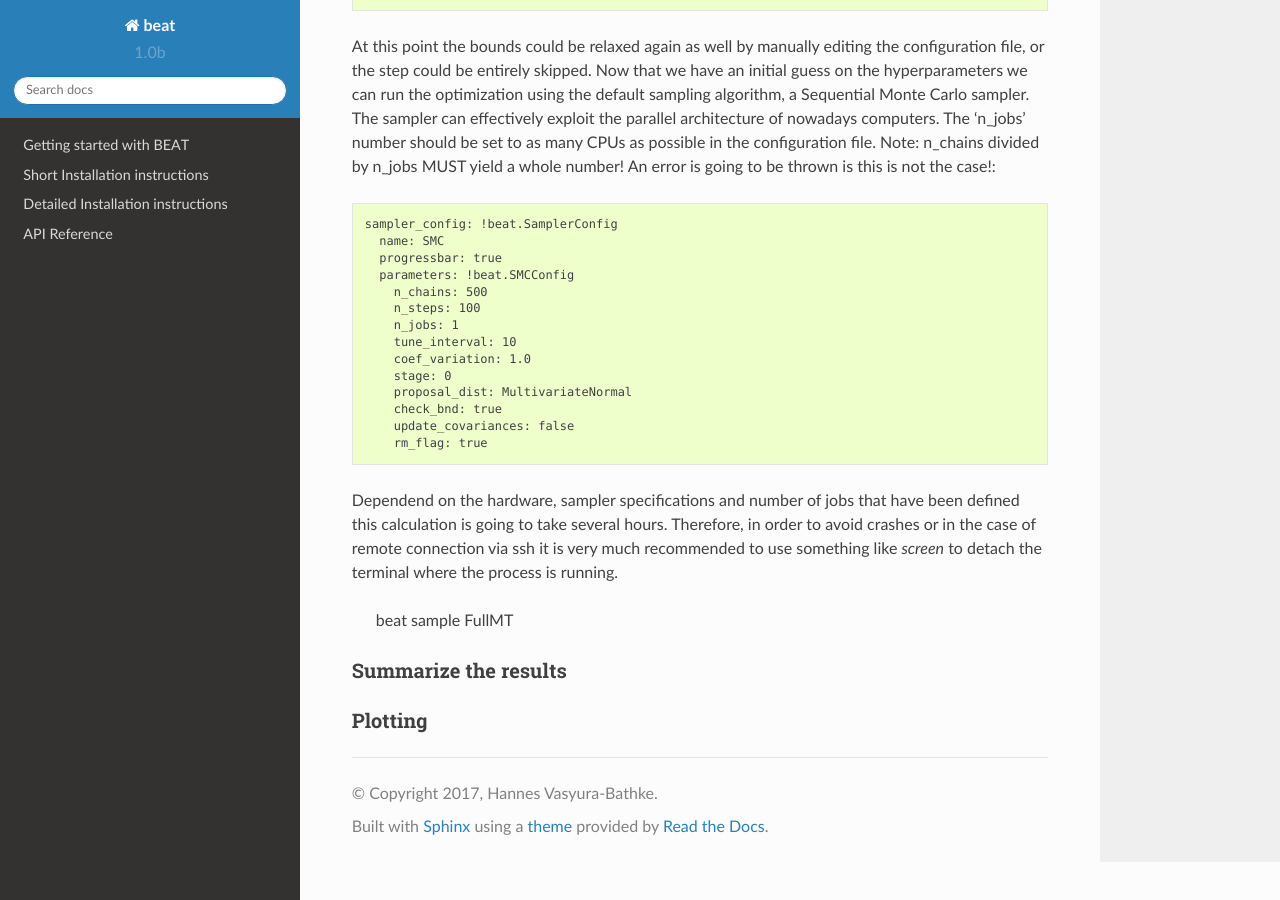
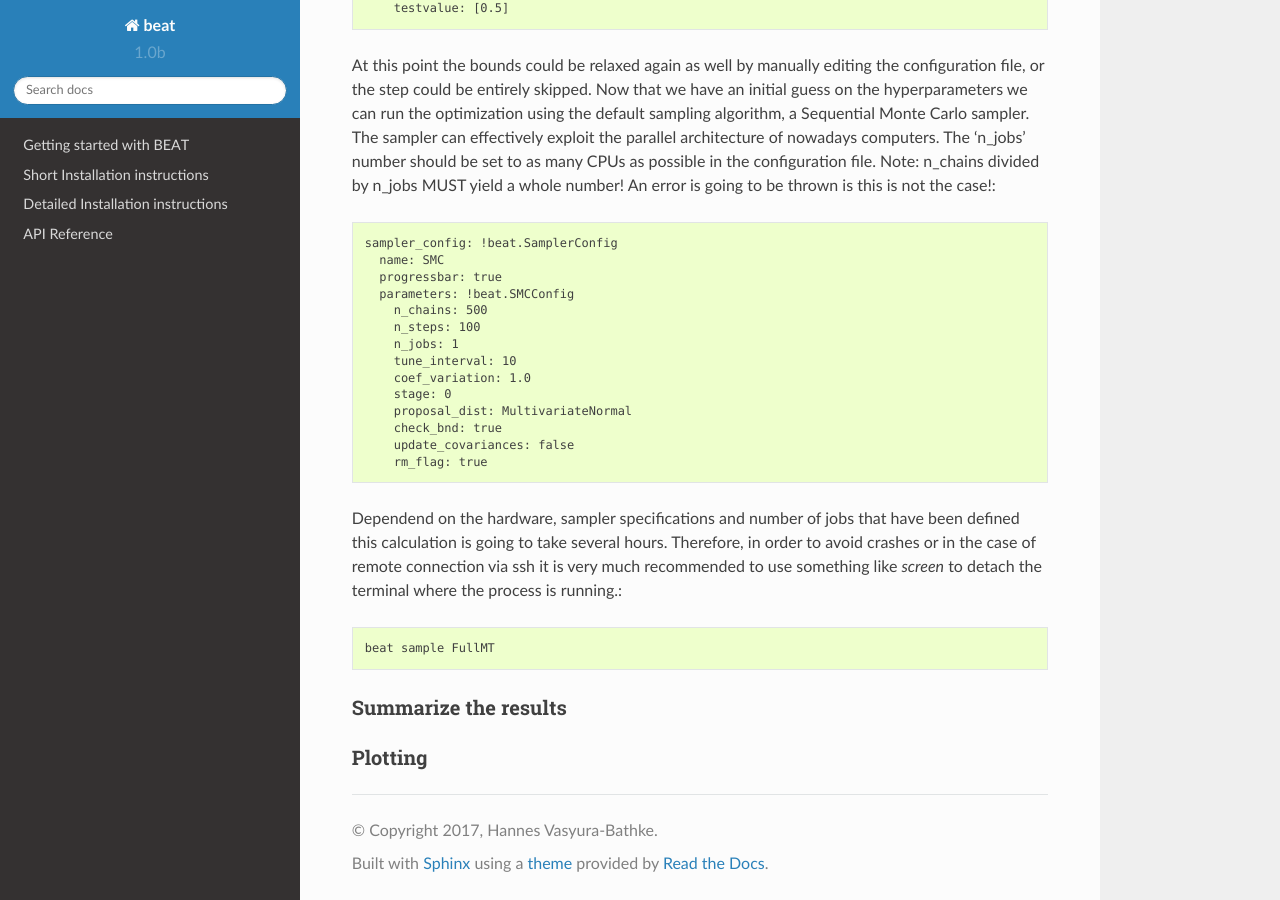
Before and after one commit to hvasbath/beat, a Sphinx documentation site: the page built from docs/examples.rst, in a window 1280 px wide and 900 px high, scrolled down 4895 px. Built offline with Sphinx 7.4.7 and the Read the Docs theme 2.0.0, drawn with Linux system fonts in a browser that asks for light colours; pages that are not in the unit, such as notebooks, are missing from menus; some of the changed text lies outside the part shown.

Commit message:
markdown

```diff
--- a/docs/examples.rst
+++ b/docs/examples.rst
@@ -166,7 +166,7 @@
         testvalue: [8.0]
 
 Of course, in a real case this would not be fixed.
-Also we may inspect the data:
+Also we may inspect the data::
 
     beat check FullMT --what='traces'
 
@@ -215,7 +215,7 @@
 
 Dependend on the hardware, sampler specifications and number of jobs that have been defined this calculation is going to take several hours.
 Therefore, in order to avoid crashes or in the case of remote connection via ssh it is very much recommended to use something like `screen`
-to detach the terminal where the process is running.
+to detach the terminal where the process is running.::
 
     beat sample FullMT
 
```
